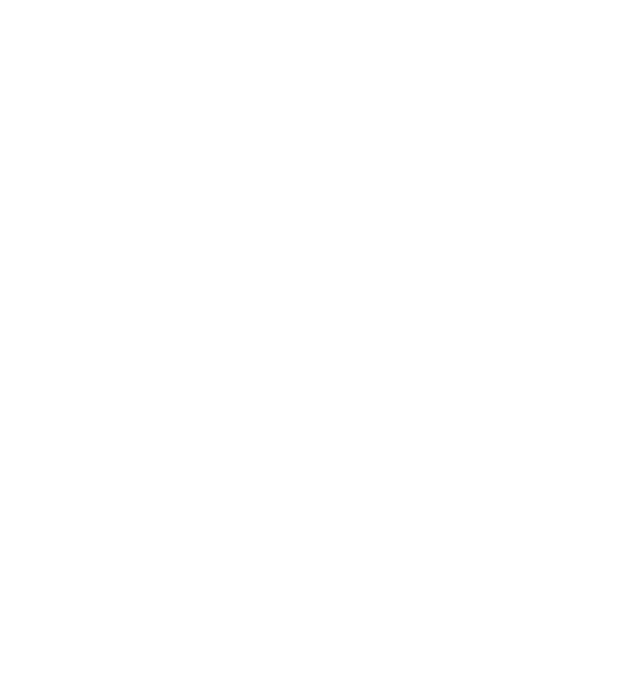
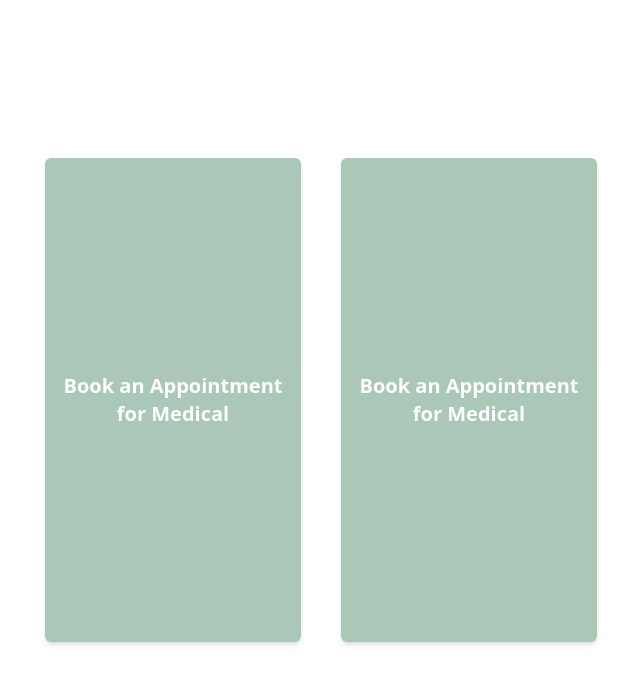
Before and after one commit to RJ0506/medical-appointment-web, a Nuxt app: page /appointment in a window 1280 px wide. Before the commit this address had no page. Shown: the top 684 px of the page, without its empty margins (319-959 px from the left). Built offline with nearby package versions, Linux system fonts and the light colour scheme.

Commit message:
appointment page

```diff
--- /dev/null
+++ b/vue/pages/appointment.vue
@@ -0,0 +1,22 @@
+<template>
+    <div class="grid min-h-screen place-content-center">
+        <div class="flex gap-10 px-2">
+            <a
+                href="#"
+                class="grid h-[300px] max-w-64 cursor-pointer place-content-center rounded-md bg-[#aac7b8] p-1 text-center shadow-md transition-all duration-500 ease-out hover:-translate-y-3 hover:bg-emerald-400 sm:h-[484px]"
+            >
+                <p class="text-xl font-bold text-white">
+                    Book an Appointment for Medical
+                </p>
+            </a>
+            <a
+                href="#"
+                class="grid h-[300px] max-w-64 cursor-pointer place-content-center rounded-md bg-[#aac7b8] p-1 text-center shadow-md transition-all duration-500 ease-out hover:-translate-y-3 hover:bg-emerald-400 sm:h-[484px]"
+            >
+                <p class="text-xl font-bold text-white">
+                    Book an Appointment for Medical
+                </p>
+            </a>
+        </div>
+    </div>
+</template>
```
